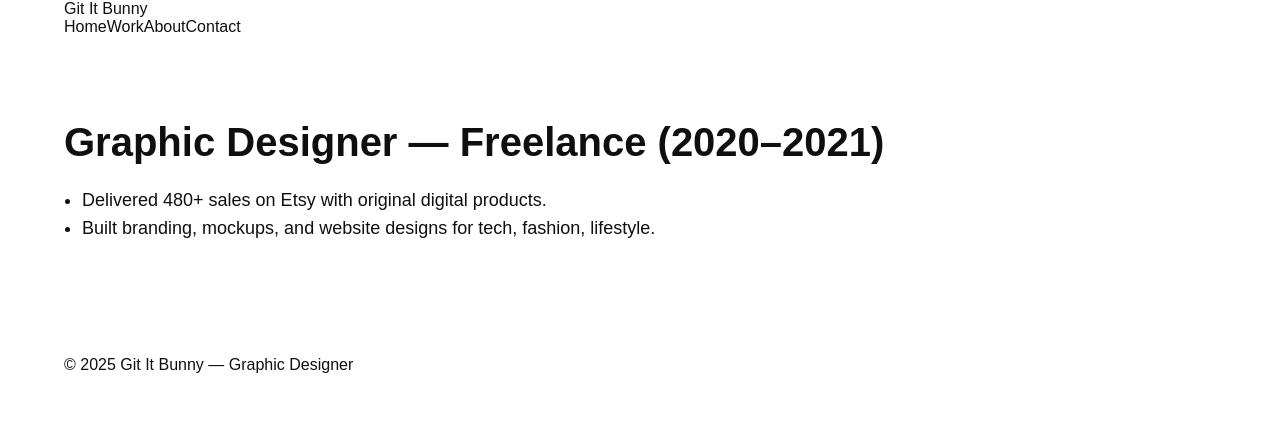
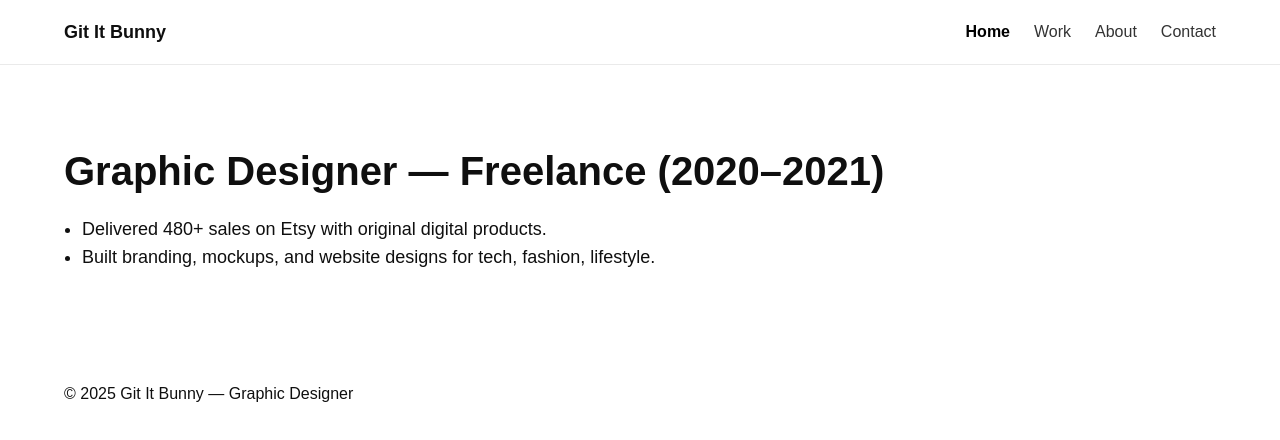
Before and after one commit to gititbunny/graphic-portfolio, a React (Vite) app in the folder graphic-portfolio/: page / in a window 1280 px wide. Shown: the top 440 px of the page. Built offline with nearby package versions, Linux system fonts and the light colour scheme.

Commit message:
Update header.css

```diff
--- a/graphic-portfolio/src/styles/header.css
+++ b/graphic-portfolio/src/styles/header.css
@@ -0,0 +1,25 @@
+.site-header {
+  border-bottom: 1px solid var(--border);
+  background: #fff;
+  position: sticky;
+  top: 0;
+  z-index: 10;
+}
+.header-inner {
+  display: flex;
+  align-items: center;
+  justify-content: space-between;
+  height: 64px;
+}
+.logo {
+  font-weight: 700;
+  font-size: 18px;
+}
+.nav a {
+  margin-left: 24px;
+  color: #333;
+}
+.nav a.active {
+  color: #000;
+  font-weight: 600;
+}
```
